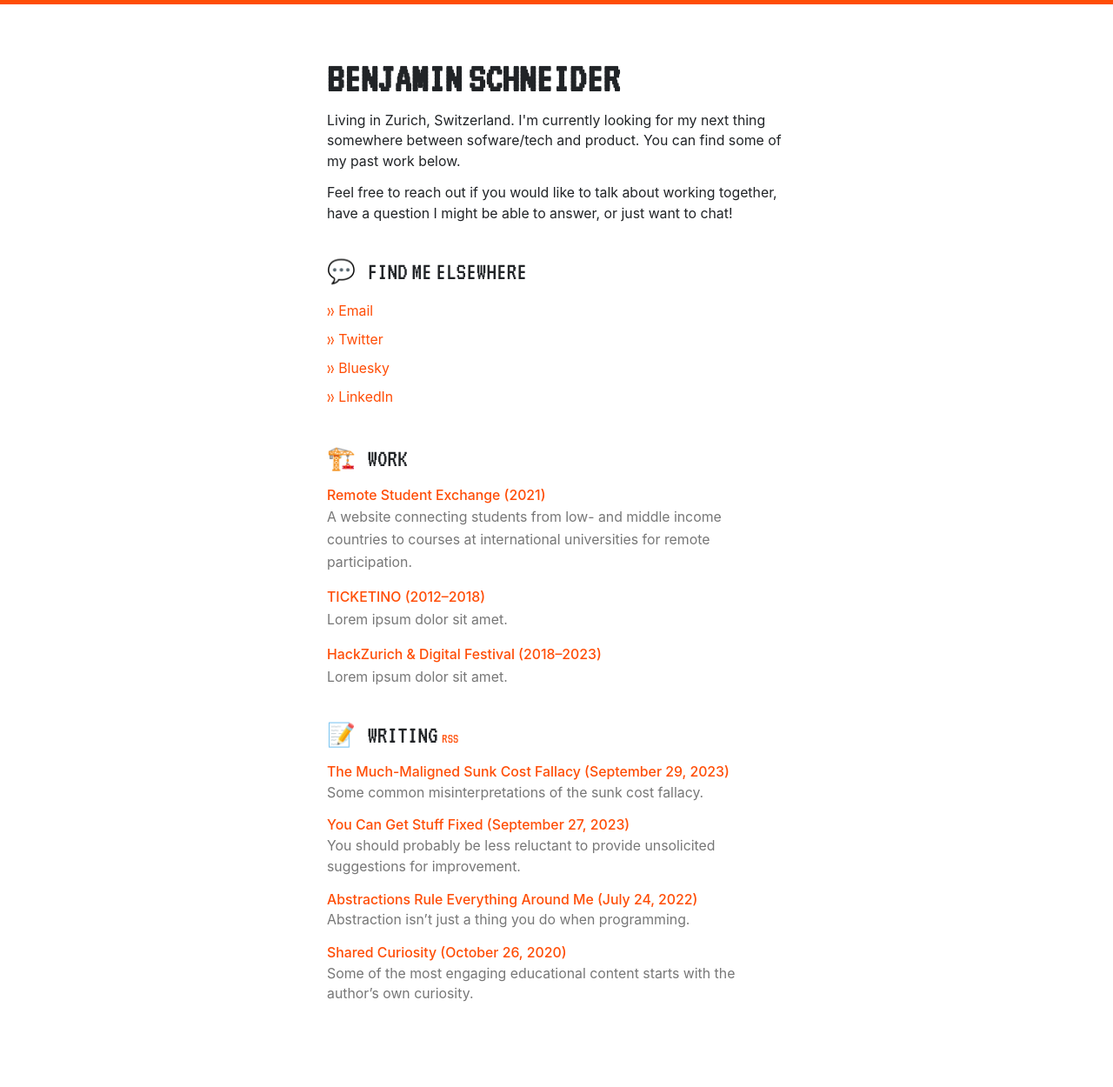
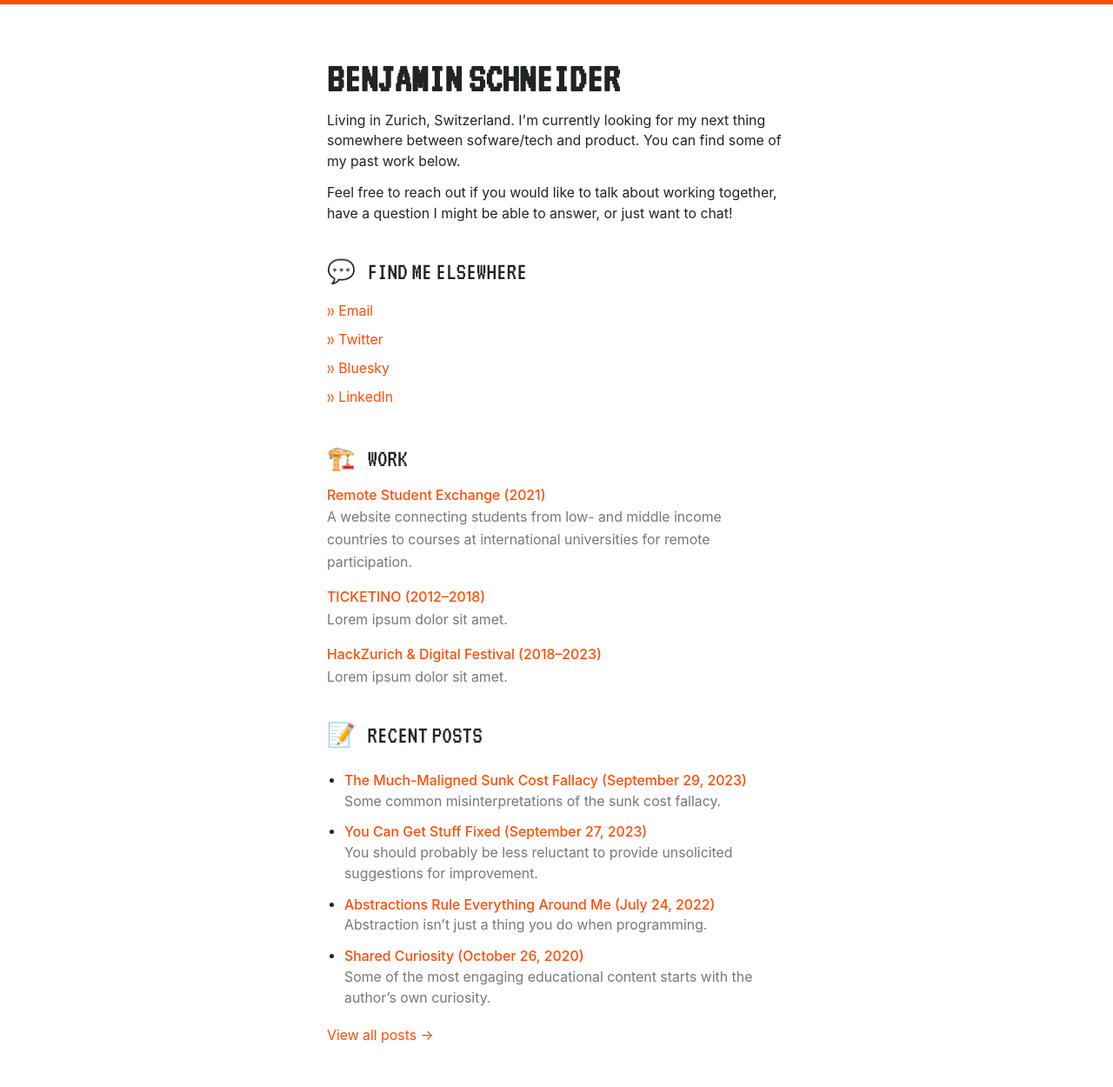
Before and after one commit to bschne/bschne.github.io, a Jekyll site: the page built from index.markdown, in a window 1280 px wide. Shown: the whole page at 87% size. Built offline with Jekyll 4.4.1, drawn with Linux system fonts in a browser that asks for light colours; before the commit the page ends 1202 px from its top, so only the background shows below that.

Commit message:
Archived posts

```diff
--- a/Gemfile
+++ b/Gemfile
@@ -16,6 +16,7 @@ gem "minima", "~> 2.5"
 # If you have any plugins, put them here!
 group :jekyll_plugins do
   gem "jekyll-feed", "~> 0.12"
+  gem "jekyll-paginate"
 end
 
 # Windows and JRuby does not include zoneinfo files, so bundle the tzinfo-data gem
--- a/_config.yml
+++ b/_config.yml
@@ -34,6 +34,7 @@ github_username: bschne
 theme: minima
 plugins:
   - jekyll-feed
+  - jekyll-paginate
 # Exclude from processing.
 # The following items will not be processed, by default.
 # Any item listed under the `exclude:` key here will be automatically added to
@@ -53,3 +54,6 @@ plugins:
 #   - vendor/cache/
 #   - vendor/gems/
 #   - vendor/ruby/
+
+paginate: 10
+paginate_path: "/archive/page:num/"
--- a/_layouts/home.html
+++ b/_layouts/home.html
@@ -9,21 +9,43 @@ layout: default
 
     {{ content }}
 
-    {%- if site.posts.size > 0 -%}
-    <h2 class="post-list-heading"><span class="heading-emoji">📝</span> {{ page.list_title | default: "Writing" }} <span class="rss-subscribe"><a href="{{ " /feed.xml" | relative_url }}">RSS</a></span></h2>
-    <!-- <ul class="post-list"> -->
-        {%- for post in site.posts -%}
-        <!-- <li> -->
+    {%- assign pinned_posts = site.posts | where: "pinned", true -%}
+    {%- assign unpinned_posts = site.posts | where_exp: "post", "post.pinned != true" -%}
+
+    {%- if pinned_posts.size > 0 -%}
+    <h2 class="post-list-heading"><span class="heading-emoji">📌</span> Pinned Posts</h2>
+    <ul class="post-list">
+      {%- for post in pinned_posts -%}
         {%- assign date_format = site.minima.date_format | default: "%B %d, %Y" -%}
+        <li>
           <a class="post-link" href="{{ post.url | relative_url }}">
             {{ post.title | escape }} ({{ post.date | date: date_format }})
           </a>
           {%- if site.show_excerpts -%}
           <span class="post-excerpt">{{ post.excerpt }}</span>
           {%- endif -%}
-        <!-- </li> -->
+        </li>
       {%- endfor -%}
-    <!-- </ul> -->
+    </ul>
     {%- endif -%}
 
+    {%- if unpinned_posts.size > 0 -%}
+    <h2 class="post-list-heading"><span class="heading-emoji">📝</span> Recent Posts</h2>
+    <ul class="post-list">
+      {%- for post in unpinned_posts limit:5 -%}
+        {%- assign date_format = site.minima.date_format | default: "%B %d, %Y" -%}
+        <li>
+          <a class="post-link" href="{{ post.url | relative_url }}">
+            {{ post.title | escape }} ({{ post.date | date: date_format }})
+          </a>
+          {%- if site.show_excerpts -%}
+          <span class="post-excerpt">{{ post.excerpt }}</span>
+          {%- endif -%}
+        </li>
+      {%- endfor -%}
+    </ul>
+    {%- endif -%}
+
+    <p><a href="/archive.html">View all posts →</a></p>
+
 </div>
```
Also changed, not shown: archive.html (added, +24 -0 lines), Gemfile.lock. Lines whose indentation alone changed are shown as unchanged.
